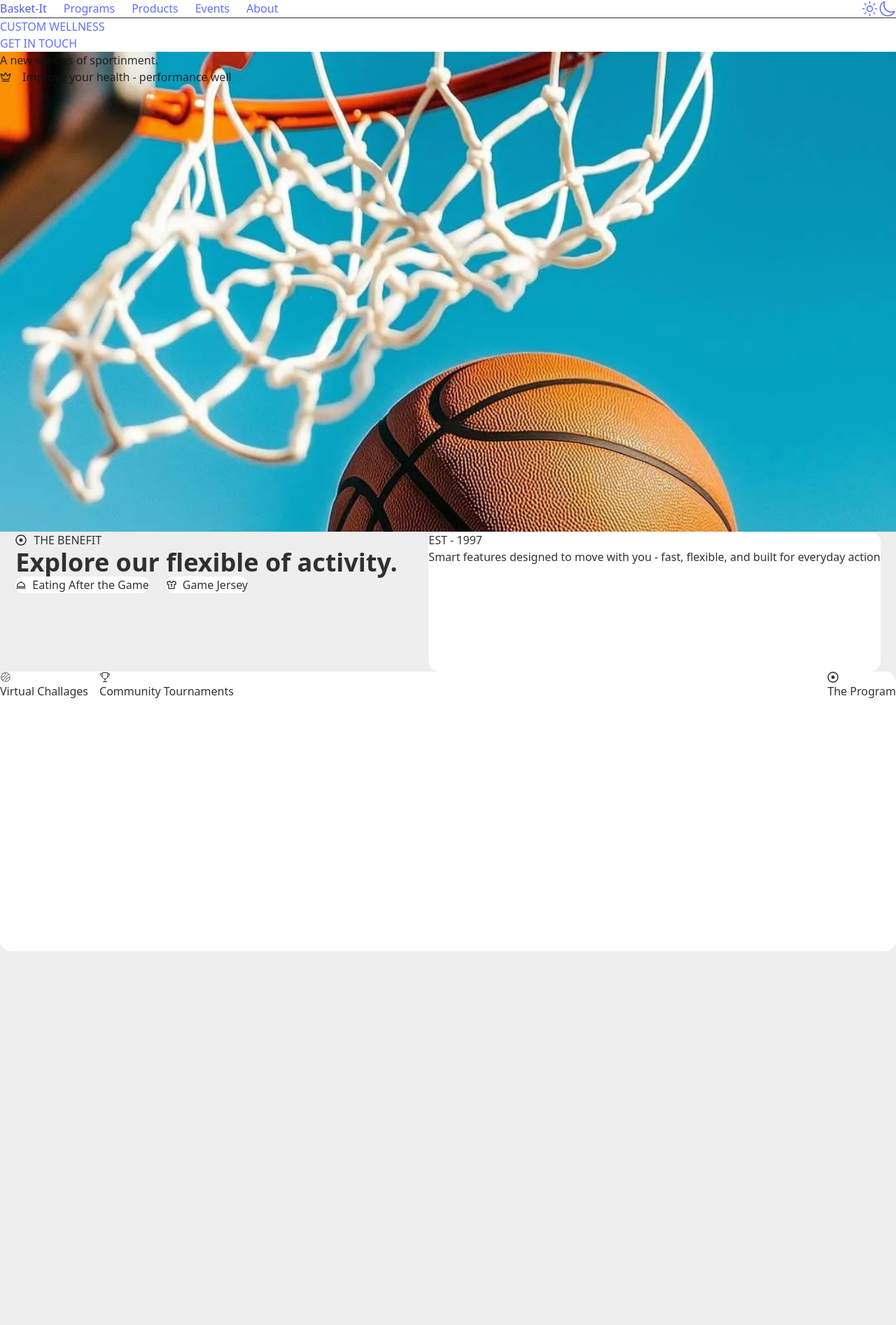
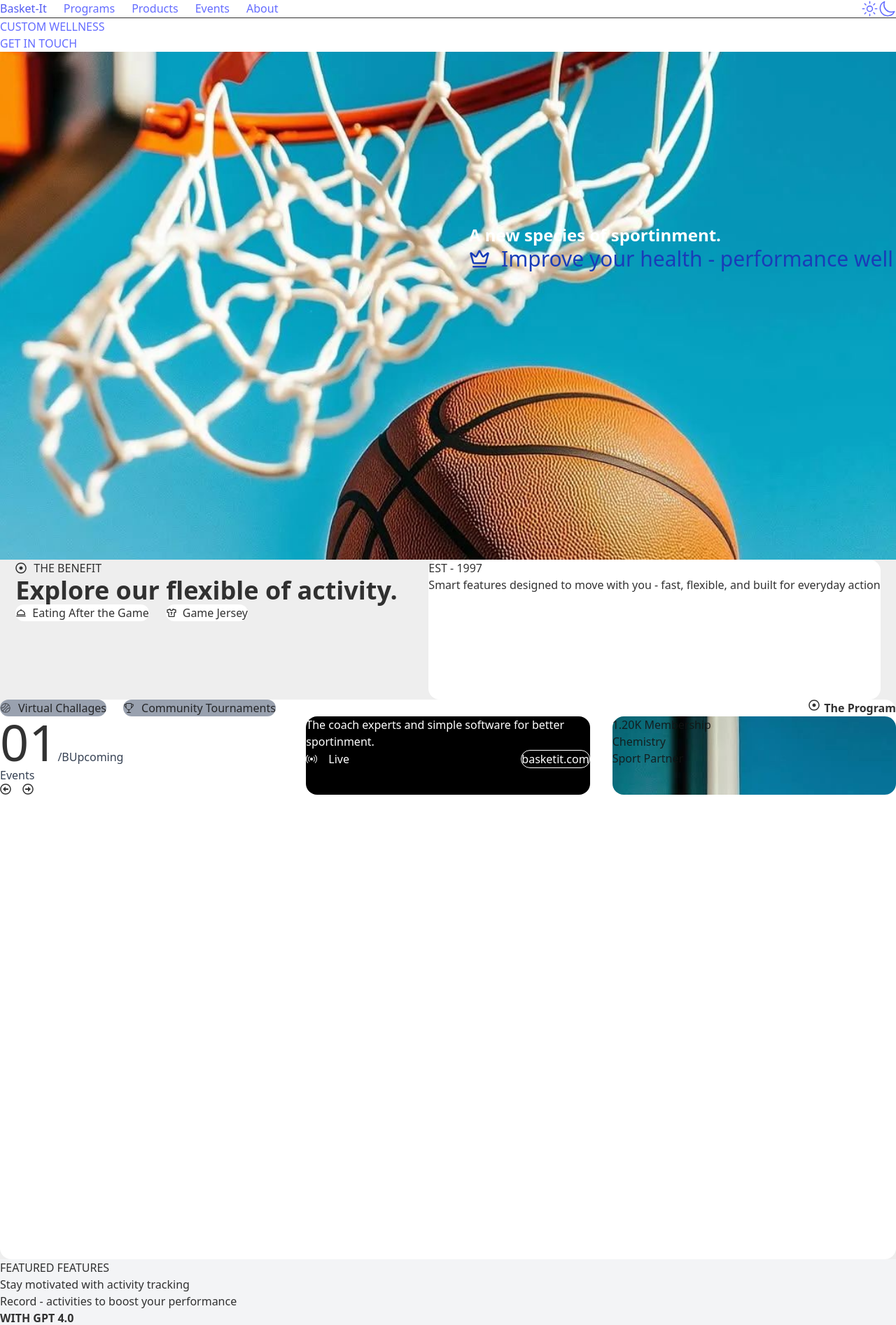
Before and after one commit to arribion-link/sport-react-landing-page, a React (Vite) app: page / in a window 1280 px wide. Shown: the top 1894 px of the page at 70% size. Before the commit the page ends 1360 px from the top, so only its background shows below. Built offline with nearby package versions, Linux system fonts and the light colour scheme.

Commit message:
added UI

```diff
--- a/src/components/partials/Header.jsx
+++ b/src/components/partials/Header.jsx
@@ -2,8 +2,8 @@ import { IoSunnyOutline, IoMoonOutline } from 'react-icons/io5';
 import { NavLink, Link } from 'react-router-dom'
 const Header = () => {
   return (
-    <header className=" bg-white  m-4 rounded-4xlc p-4">
-      <div className="flex justify-between ">
+    <header className=" bg-white  m-4 rounded-4xlc p-4 fixed w-full backdrop:blur-lg z-50 ">
+      <div className="flex justify-between p-4">
         <nav className="flex gap-6">
           <Link to="/">
             <h4 className="">Basket-It</h4>
--- a/src/css/index.css
+++ b/src/css/index.css
@@ -29,13 +29,3 @@ a {
 a:hover {
   color: #535bf2;
 }
-
-/* HERO SECTION */
-
-.hero-container{
-  background-image: url(../assets/hero.jpg);
-  background-position: center;
-  background-repeat: no-repeat;
-  background-size: cover;
-  min-height: 95vh;
-}
--- a/src/pages/Home.jsx
+++ b/src/pages/Home.jsx
@@ -6,15 +6,20 @@ import { BiDish } from "react-icons/bi";
 import { TbShirtSport } from "react-icons/tb";
 import { CiBasketball } from "react-icons/ci";
 import { IoTrophyOutline } from "react-icons/io5";
+import { BsBroadcast } from "react-icons/bs";
+import { FaRegArrowAltCircleLeft } from "react-icons/fa";
+import { FaRegArrowAltCircleRight } from "react-icons/fa";
+import { BsArrowUpRightCircleFill } from "react-icons/bs";
 // import { FaRegDotCircle } from "react-icons/di";
 const Home = () => {
   return (
     <>
-      <div className="hero-container">
+      <div
+        className="bg-[url(../assets/hero.jpg)] min-h-screen bg-no-repeat bg-cover bg-center top-0 left-0">
         <Header />
         <section>
-          <div>
-            <h1>A new species of sportinment.</h1>
+          <div className="text-3xl text-blue-800 absolute right-1 top-80">
+            <h1 className="text-white text-2xl font-bold ">A new species of sportinment.</h1>
             <div className="flex gap-4 items-center">
               <LuCrown />
               <h3>Improve your health - performance well</h3>
@@ -56,23 +61,78 @@ const Home = () => {
         </div>
       </section>
 
-      <section className="bg-white rounded-2xl min-h-100 m-6">
+      <section className="bg-white rounded-2xl h-screen m-6">
         <div className="flex justify-between">
-          <div className="flex gap-4">
-            <span>
+          <div className="flex gap-6">
+            <span className="items-center flex gap-2.5 bg-gray-400 rounded-2xl">
               <CiBasketball />
               <h2>Virtual Challages</h2>
             </span>
-            <span>
+            <span className="items-center flex gap-2.5 bg-gray-400 rounded-2xl">
               <IoTrophyOutline />
               <h2>Community Tournaments</h2>
             </span>
           </div>
-          <div>
+          <div className="flex gap-1.5 font-bold">
             <FaRegDotCircle />
             <h2>The Program</h2>
           </div>
         </div>
+        <div className="flex justify-between gap-8">
+          <div className="w-full">
+            <div>
+              <span className="text-7xl ">01</span>
+              <span className="text-gray-700">/B</span>
+              <span className="text-gray-700">Upcoming <br />Events</span>
+            </div>
+            <div className="flex gap-4">
+              <FaRegArrowAltCircleLeft />
+              <FaRegArrowAltCircleRight/>
+            </div>
+          </div>
+          <div className="bg-black text-white rounded-2xl p-4 w-full">
+            <h1>The coach experts and simple software for better sportinment.</h1>
+            <div className="flex justify-between m-2.5">
+              <div className="flex gap-4 items-center">
+                < BsBroadcast />
+                <h3>Live</h3>
+              </div>
+              <div>
+                <button className="border border-white rounded-2xl">basketit.com</button>
+              </div>
+            </div>
+          </div>
+          <div className="bg-[url(../assets/hero.jpg)] rounded-2xl p-4 w-full min-h-4/5">
+            <h4>1.20K Membership</h4>
+            <h1>Chemistry <br /> Sport Partner</h1>
+          </div>
+
+        </div>
+      </section>
+
+      <section className="h-screen bg-gray-100 flex">
+        <div className="">
+          <div>
+
+          </div>
+        </div>
+        <div>
+          <div>
+            <span>FEATURED FEATURES</span>
+            <h1>Stay motivated with activity tracking</h1>
+            <div className="flex">
+
+            </div>
+          </div>
+          <div className="flex">
+            <div>
+              <h2>Record - activities to boost your performance</h2>
+              <p className="font-bold">WITH GPT 4.0</p>
+              < BsArrowUpRightCircleFill size={70} color="orange"/>
+            </div>
+          </div>
+        </div>
+
       </section>
     </>
   );
```
